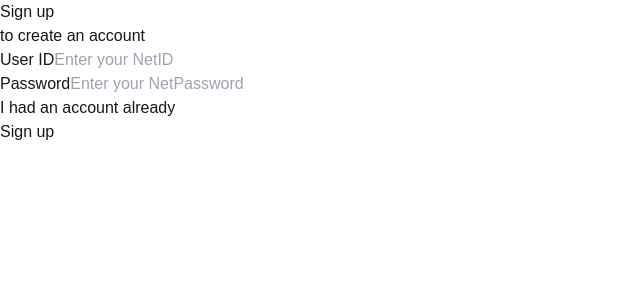
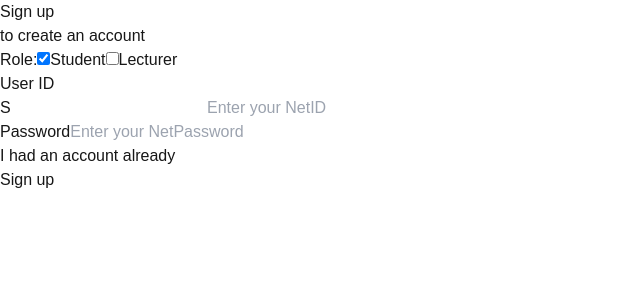
Before and after one commit to MaaZiJyun/StuChain, a Next.js app: page /register in a window 1280 px wide. Shown: the top 300 px of the page, without its empty margins (0-640 px from the left). Built offline with nearby package versions, Linux system fonts and the light colour scheme.

Commit message:
attributes checking finished

```diff
--- a/src/app/register/page.tsx
+++ b/src/app/register/page.tsx
@@ -5,14 +5,25 @@ import "./register.css";
 import Link from "next/link";
 
 const page = () => {
+  const [role, setRole] = useState("S");
   const [userID, setUserID] = useState("");
   const [password, setPassword] = useState("");
+  const [errorMessageOnUserID, setErrorMessageOnUserID] = useState("");
+  const [errorMessageOnPwd, setErrorMessageOnPwd] = useState("");
 
-  const [errorMessageOnUserID, setErrorMessageOnUserID] = useState("");
+  const buttonCheck = () => {
+    return (
+      userID === "" ||
+      password === "" ||
+      errorMessageOnUserID !== "" ||
+      errorMessageOnPwd !== ""
+    );
+  };
+
   const signUp = async () => {
     try {
       // Call API function getAllWallets
-      const wallets = await API().createAWallet(userID, password);
+      const wallets = await API().createAWallet(role + userID, password);
       console.log("Wallets:", wallets);
     } catch (error) {
       console.error("Error fetching wallets:", error);
@@ -23,16 +34,38 @@ const page = () => {
     const enteredUserID = e.target.value;
     setUserID(enteredUserID);
 
-    if (enteredUserID) {
-      const duplicate = await API().isUserIDDuplicate(enteredUserID);
+    // Regular expression to test if the input contains only numbers
+    if (!/^\d*$/.test(enteredUserID)) {
+      setErrorMessageOnUserID("Please enter a valid number"); // Show error if invalid
+    } else {
+      if (enteredUserID.length <= 3) {
+        setErrorMessageOnUserID("Please enter 4 digits numbers");
+      } else {
+        const duplicate = await API().isUserIDDuplicate(role + enteredUserID);
         if (duplicate) {
           setErrorMessageOnUserID(`UserID ${enteredUserID} is already taken.`);
         } else {
           setErrorMessageOnUserID(""); // Clear error message if no duplicate
         }
+      }
+    }
+  };
+
+  const handlePasswordChange = (e: any) => {
+    const enteredPassword = e.target.value;
+    setPassword(enteredPassword);
+    const words = enteredPassword.trim().split(/\s+/);
+    if (words.length <= 4) {
+      setErrorMessageOnPwd("Password must contain more than 4 words");
+      console.log(`${words} is not available`);
     } else {
-      setErrorMessageOnUserID(""); // Clear error message if input is empty
+      setErrorMessageOnPwd("");
+      console.log(`${words} is available`);
     }
+  };
+
+  const handleRoleChange = (newRole: any) => {
+    setRole(newRole);
   };
 
   return (
@@ -42,10 +75,40 @@ const page = () => {
 
         <h2 className="text-lg text-black mb-4">to create an account</h2>
 
+        <div className="mb-4 flex items-center">
+          <label className="block text-gray-500 text-sm mr-2">Role:</label>
+          <label className="mr-4">
+            <input
+              type="checkbox"
+              checked={role === "S"}
+              onChange={() => handleRoleChange("S")}
+              className="mr-1"
+            />
+            Student
+          </label>
+          <label>
+            <input
+              type="checkbox"
+              checked={role === "L"}
+              onChange={() => handleRoleChange("L")}
+              className="mr-1"
+            />
+            Lecturer
+          </label>
+        </div>
+
         <div className="mb-4">
           <label htmlFor="userID" className="block text-gray-500 text-sm mb-1">
             User ID
           </label>
+          <div className="flex space-x-2">
+            <input
+              type="text"
+              id="readOnlyField"
+              value={role}
+              readOnly
+              className="w-7 p-2 border border-gray-300 rounded focus:outline-none focus:ring focus:ring-blue-400"
+            />
             <input
               type="text"
               id="userID"
@@ -60,6 +123,7 @@ const page = () => {
               }`}
               required
             />
+          </div>
           {errorMessageOnUserID && (
             <p className="mt-1 text-red-500 text-sm">{errorMessageOnUserID}</p>
           )}
@@ -76,11 +140,17 @@ const page = () => {
             type="password"
             id="password"
             value={password}
-            onChange={(e) => setPassword(e.target.value)} // Update state on change
+            // onChange={(e) => setPassword(e.target.value)} // Update state on change
+            onChange={handlePasswordChange}
             placeholder="Enter your NetPassword"
-            className="w-full p-2 border text-black border-gray-300 rounded focus:outline-none focus:ring focus:ring-blue-400"
+            className={`w-full p-2 border text-black border-gray-300 rounded focus:outline-none focus:ring ${
+              errorMessageOnPwd ? "focus:ring-red-400" : "focus:ring-blue-400"
+            }`}
             required
           />
+          {errorMessageOnPwd && (
+            <p className="mt-1 text-red-500 text-sm">{errorMessageOnPwd}</p>
+          )}
         </div>
 
         <div className="flex items-center mb-4">
@@ -94,7 +164,10 @@ const page = () => {
         <button
           type="button"
           onClick={signUp}
-          className="w-full mt-4 py-2 bg-blue-500 text-white font-bold rounded hover:bg-blue-600 transition duration-200"
+          disabled={buttonCheck()}
+          className={`w-full mt-4 py-2 ${
+            buttonCheck() ? "bg-gray-200" : "bg-blue-500 hover:bg-blue-600"
+          } text-white font-bold rounded transition duration-200`}
         >
           Sign up
         </button>
```
Lines whose indentation alone changed are shown as unchanged.
